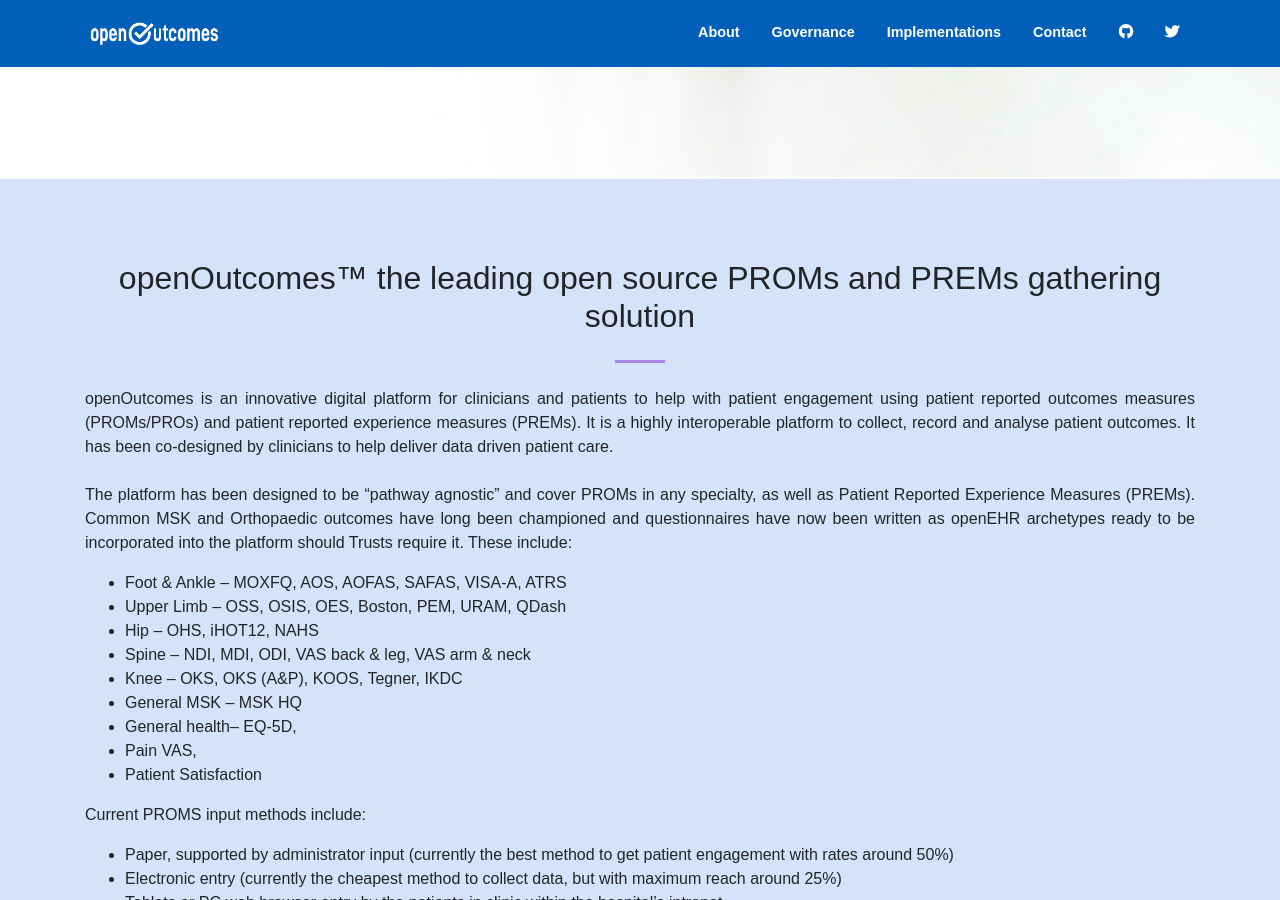
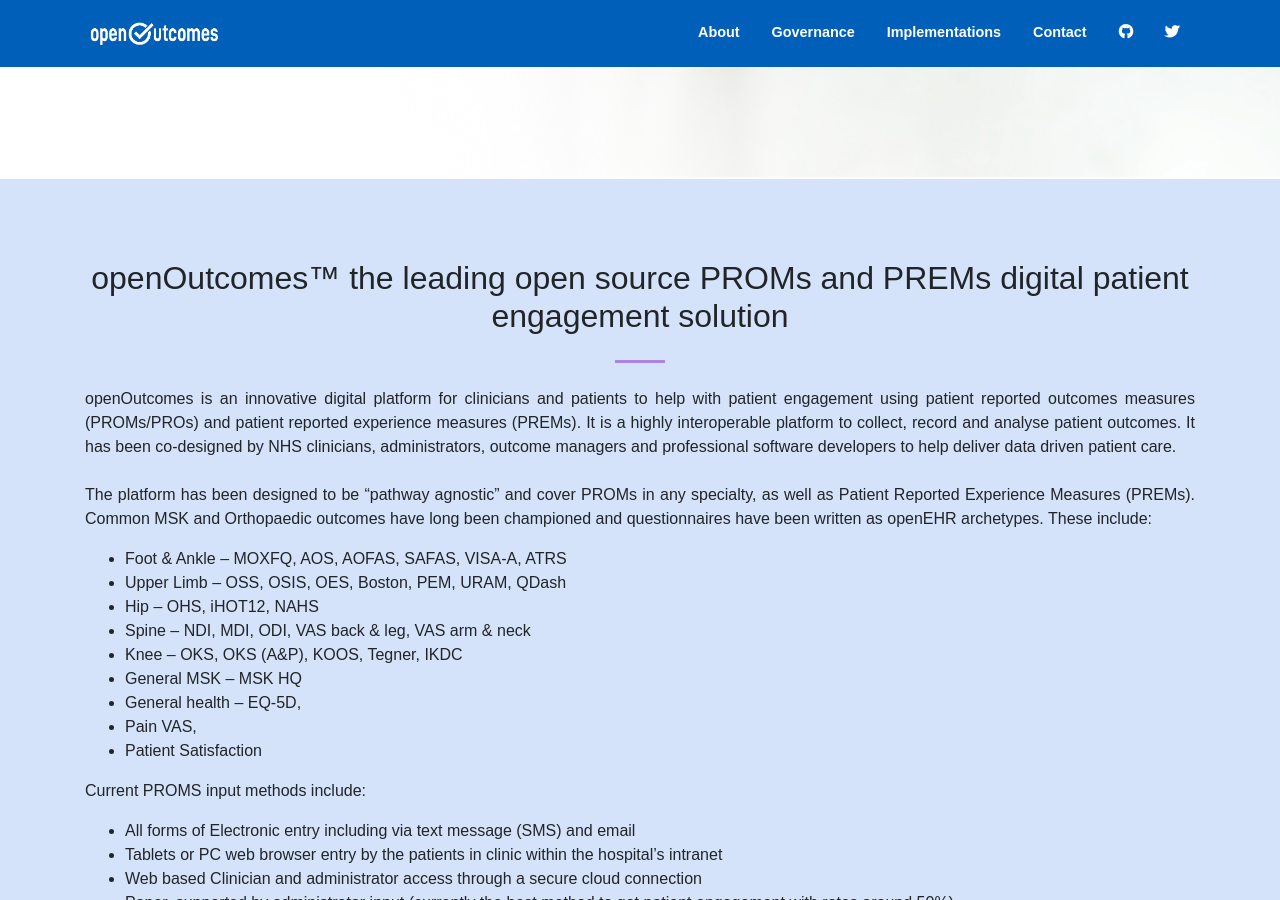
Before and after one commit to openoutcomes/openoutcomes.github.io, a Jekyll site: the page built from index.html, in a window 1280 px wide and 900 px high, scrolled down 721 px. Built offline with Jekyll 4.4.1, drawn with Linux system fonts in a browser that asks for light colours; nearby versions of some CDN libraries; some web fonts are replaced; some of the changed text lies outside the part shown.

Commit message:
Update index.html

```diff
--- a/index.html
+++ b/index.html
@@ -28,13 +28,13 @@
       <div class="container">
         <div class="row">
           <div class="col-lg-12 text-justify">
-            <center><h2 class="section-heading">openOutcomes™ the leading open source PROMs and PREMs gathering solution</h2></center>
+            <center><h2 class="section-heading">openOutcomes™ the leading open source PROMs and PREMs digital patient engagement solution</h2></center>
             <hr class="my-4">
 
                         <p class="mb-0">
-                          openOutcomes is an innovative digital platform for clinicians and patients to help with patient engagement using patient reported outcomes measures (PROMs/PROs) and patient reported experience measures (PREMs). It is a highly interoperable platform to collect, record and analyse patient outcomes. It has been co-designed by clinicians to help deliver data driven patient care.</p>
+                          openOutcomes is an innovative digital platform for clinicians and patients to help with patient engagement using patient reported outcomes measures (PROMs/PROs) and patient reported experience measures (PREMs). It is a highly interoperable platform to collect, record and analyse patient outcomes. It has been co-designed by NHS clinicians, administrators, outcome managers and  professional software developers to help deliver data driven patient care.</p>
 <br>
-<p>The platform has been designed to be “pathway agnostic” and cover PROMs in any specialty, as well as Patient Reported Experience Measures (PREMs). Common MSK and Orthopaedic outcomes have long been championed and questionnaires have now been written as openEHR archetypes ready to be incorporated into the platform should Trusts require it. These include:</p>
+<p>The platform has been designed to be “pathway agnostic” and cover PROMs in any specialty, as well as Patient Reported Experience Measures (PREMs). Common MSK and Orthopaedic outcomes have long been championed and questionnaires have been written as openEHR archetypes. These include:</p>
 
 <ul align="left">
     <li>Foot & Ankle – MOXFQ, AOS, AOFAS, SAFAS, VISA-A, ATRS </li>
@@ -43,18 +43,19 @@
     <li>Spine – NDI, MDI, ODI, VAS back & leg, VAS arm & neck </li>
     <li>Knee – OKS, OKS (A&P), KOOS, Tegner, IKDC </li>
     <li>General MSK – MSK HQ </li>
-    <li>General health– EQ-5D,  </li>
+    <li>General health – EQ-5D,  </li>
     <li>Pain VAS,  </li>
     <li>Patient Satisfaction </li>
 </ul>
 
 <p>Current PROMS input methods include:</p>
 <ul align="left">
-    <li>Paper, supported by administrator input (currently the best method to get patient engagement with rates around 50%) </li>
-    <li >Electronic entry (currently the cheapest method to collect data, but with maximum reach around 25%) </li>
+    <li>All forms of Electronic entry including via text message (SMS) and email</li>
     <li>Tablets or PC web browser entry by the patients in clinic within the hospital’s intranet </li>
-    <li>Web and smartphone / tablet entry via the public internet </li>
-    <li>The software has automatic prompts when post-operative responses are due and prompts when questionnaires have not been received. </li>
+    <li>Web based Clinician and administrator access through a secure cloud connection</li>
+    <li>Paper, supported by administrator input (currently the best method to get patient engagement with rates around 50%)</li>
+    <li>Secure Web and smartphone / tablet entry via the public internet</li>
+    <li>The software has automatic prompts when post-operative responses are due and prompts when questionnaires have not been received.</li>
 </ul>
 
 <p>OpenOutcomes is a digital platform capable of building on modules for other speciality PROMs such as ophthalmology, general surgery and cancer services. The technology upon which its built allows for any PROMs questionnaire to be incorporated into the platform due its agnostic capabilities.</p>
@@ -262,7 +263,7 @@
             <h2 class="section-heading text-white">Apperta openOutcomes™ Committee</h2></center>
 
             <hr class="my-4">
-            <p class="text-justify text-white">The Apperta openOutcomes™ Committee comprises clinicians, informaticians and IT experts who combine in-depth knowledge of clinical ophthalmology with a deep and detailed understanding of software who oversee openOutcomes™ development.</p>
+            <p class="text-justify text-white">The Apperta openOutcomes™ Committee comprises clinicians, informaticians and IT experts who combine in-depth knowledge of clinical outcomes with a deep and detailed understanding of software who oversee openOutcomes™ development.</p>
 
             {% assign members = site.members | where:"subcommittee",page.title %}
                 {% assign rows = members.size | divided_by: 3.0 | ceil %}
```
